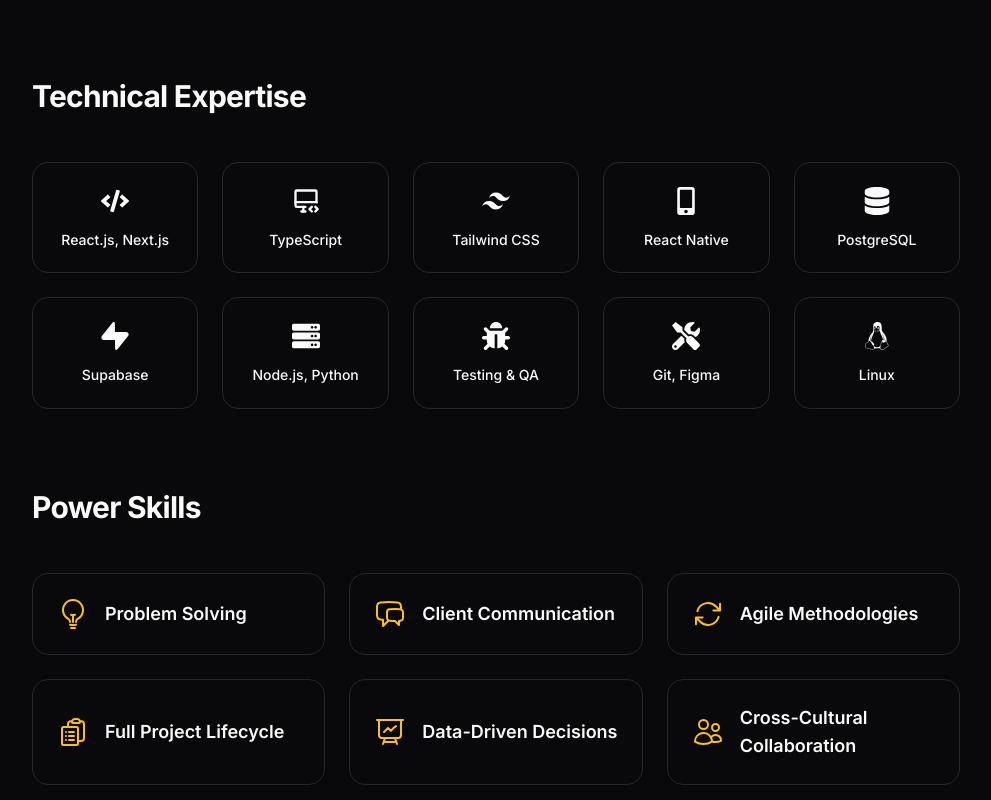
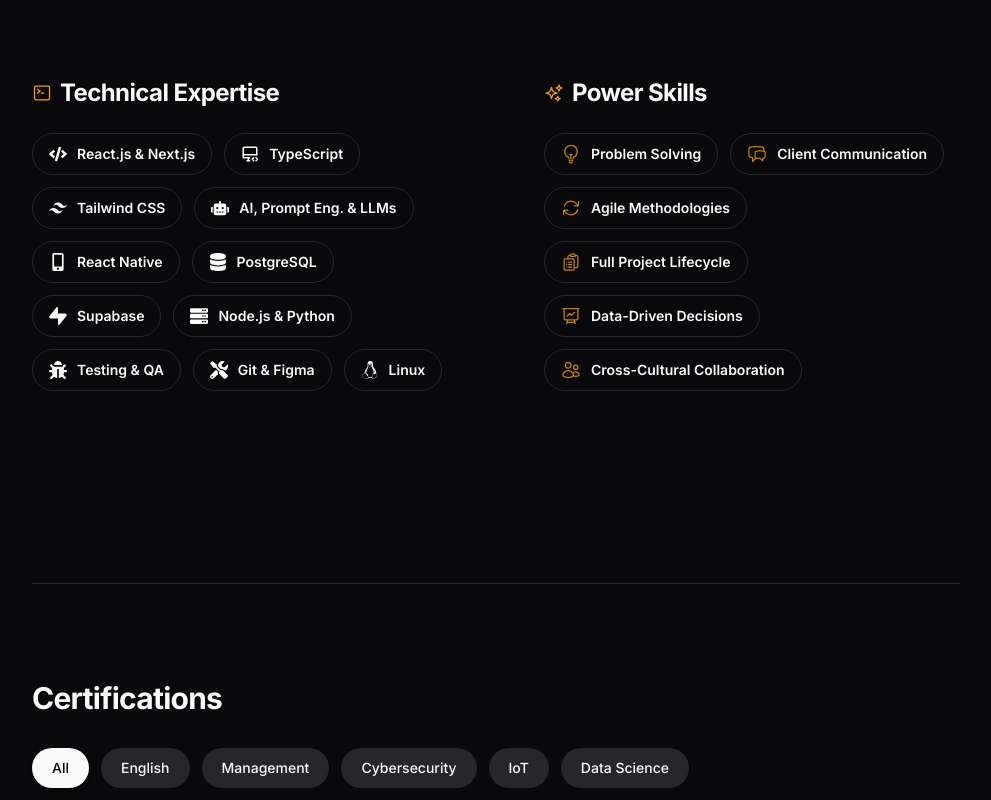
Before and after one commit to FabsCR/dev-portfolio-fabs, a Next.js app: page / in a window 1280 px wide. Shown: the part 6260-7060 px from the top of the page, without its empty margins (144-1135 px from the left). Built offline with nearby package versions, Linux system fonts and the light colour scheme.

Commit message:
feat: minimize skills layout into dynamic pills and add AI expertise

```diff
--- a/src/components/sections/Skills.tsx
+++ b/src/components/sections/Skills.tsx
@@ -1,59 +1,69 @@
 "use client";
 
 import { motion } from "framer-motion";
-import { FaCode, FaDatabase, FaLinux, FaTools, FaServer, FaBug, FaMobileAlt } from "react-icons/fa";
+import { FaCode, FaDatabase, FaLinux, FaTools, FaServer, FaBug, FaMobileAlt, FaRobot } from "react-icons/fa";
 import { SiTailwindcss, SiSupabase } from "react-icons/si";
 import { TbDeviceImacCode } from "react-icons/tb";
-import { LightBulbIcon, ChatBubbleLeftRightIcon, ArrowPathIcon, ClipboardDocumentListIcon, PresentationChartLineIcon, UsersIcon } from "@heroicons/react/24/outline";
+import { LightBulbIcon, ChatBubbleLeftRightIcon, ArrowPathIcon, ClipboardDocumentListIcon, PresentationChartLineIcon, UsersIcon, CommandLineIcon, SparklesIcon } from "@heroicons/react/24/outline";
 
 const technologies = [
-  { icon: <FaCode size={28} />, label: "React.js, Next.js" },
-  { icon: <TbDeviceImacCode size={28} />, label: "TypeScript" },
-  { icon: <SiTailwindcss size={28} />, label: "Tailwind CSS" },
-  { icon: <FaMobileAlt size={28} />, label: "React Native" },
-  { icon: <FaDatabase size={28} />, label: "PostgreSQL" },
-  { icon: <SiSupabase size={28} />, label: "Supabase" },
-  { icon: <FaServer size={28} />, label: "Node.js, Python" },
-  { icon: <FaBug size={28} />, label: "Testing & QA" },
-  { icon: <FaTools size={28} />, label: "Git, Figma" },
-  { icon: <FaLinux size={28} />, label: "Linux" },
+  { icon: <FaCode size={18} />, label: "React.js & Next.js" },
+  { icon: <TbDeviceImacCode size={18} />, label: "TypeScript" },
+  { icon: <SiTailwindcss size={18} />, label: "Tailwind CSS" },
+  { icon: <FaRobot size={18} />, label: "AI, Prompt Eng. & LLMs" },
+  { icon: <FaMobileAlt size={18} />, label: "React Native" },
+  { icon: <FaDatabase size={18} />, label: "PostgreSQL" },
+  { icon: <SiSupabase size={18} />, label: "Supabase" },
+  { icon: <FaServer size={18} />, label: "Node.js & Python" },
+  { icon: <FaBug size={18} />, label: "Testing & QA" },
+  { icon: <FaTools size={18} />, label: "Git & Figma" },
+  { icon: <FaLinux size={18} />, label: "Linux" },
 ];
 
 const powerSkills = [
-  { icon: <LightBulbIcon className="w-8 h-8" />, label: "Problem Solving" },
-  { icon: <ChatBubbleLeftRightIcon className="w-8 h-8" />, label: "Client Communication" },
-  { icon: <ArrowPathIcon className="w-8 h-8" />, label: "Agile Methodologies" },
-  { icon: <ClipboardDocumentListIcon className="w-8 h-8" />, label: "Full Project Lifecycle" },
-  { icon: <PresentationChartLineIcon className="w-8 h-8" />, label: "Data-Driven Decisions" },
-  { icon: <UsersIcon className="w-8 h-8" />, label: "Cross-Cultural Collaboration" },
+  { icon: <LightBulbIcon className="w-5 h-5" />, label: "Problem Solving" },
+  { icon: <ChatBubbleLeftRightIcon className="w-5 h-5" />, label: "Client Communication" },
+  { icon: <ArrowPathIcon className="w-5 h-5" />, label: "Agile Methodologies" },
+  { icon: <ClipboardDocumentListIcon className="w-5 h-5" />, label: "Full Project Lifecycle" },
+  { icon: <PresentationChartLineIcon className="w-5 h-5" />, label: "Data-Driven Decisions" },
+  { icon: <UsersIcon className="w-5 h-5" />, label: "Cross-Cultural Collaboration" },
 ];
 
 export default function Skills() {
   return (
     <motion.section
       id="skills"
-      className="py-24 border-t border-border/40"
-      initial={{ opacity: 0, y: 30 }}
-      whileInView={{ opacity: 1, y: 0 }}
+      className="py-24 relative"
+      initial={{ opacity: 0 }}
+      whileInView={{ opacity: 1 }}
       viewport={{ once: true, margin: "-100px" }}
       transition={{ duration: 0.6 }}
     >
-      <div className="mb-20">
-        <h2 className="text-3xl font-bold tracking-tight mb-12">Technical Expertise</h2>
-        <div className="grid grid-cols-2 sm:grid-cols-3 lg:grid-cols-5 gap-6">
+      <div className="absolute top-0 left-0 w-full h-px bg-gradient-to-r from-transparent via-border/50 to-transparent" />
+
+      <div className="grid grid-cols-1 md:grid-cols-2 gap-16 lg:gap-24 relative z-10">
+
+        {/* Technical Expertise */}
+        <div>
+          <div className="flex items-center gap-2 mb-6">
+            <CommandLineIcon className="w-5 h-5 text-amber-500" />
+            <h2 className="text-2xl font-bold tracking-tight text-foreground">Technical Expertise</h2>
+          </div>
+
+          <div className="flex flex-wrap gap-3">
             {technologies.map((tech, idx) => (
               <motion.div
                 key={idx}
-              className="group flex flex-col items-center justify-center p-6 bg-muted/20 border border-border/50 rounded-2xl hover:bg-muted/50 hover:border-border transition-all shadow-sm"
+                className="group flex items-center gap-2.5 px-4 py-2.5 bg-background border border-border/50 rounded-full hover:bg-amber-500/5 hover:border-amber-500/30 transition-all shadow-sm cursor-default"
                 initial={{ opacity: 0, scale: 0.9 }}
                 whileInView={{ opacity: 1, scale: 1 }}
                 viewport={{ once: true, margin: "-50px" }}
-              transition={{ duration: 0.4, delay: idx * 0.05 }}
+                transition={{ duration: 0.3, delay: idx * 0.05 }}
               >
-              <div className="mb-4 text-muted-foreground group-hover:text-amber-500 dark:group-hover:text-amber-400 transition-colors">
+                <div className="text-muted-foreground group-hover:text-amber-500 transition-colors">
                   {tech.icon}
                 </div>
-              <span className="text-sm font-medium text-foreground text-center leading-tight">
+                <span className="text-sm font-semibold text-foreground group-hover:text-amber-500 transition-colors">
                   {tech.label}
                 </span>
               </motion.div>
@@ -61,22 +71,27 @@
           </div>
         </div>
 
+        {/* Power Skills */}
         <div>
-        <h2 className="text-3xl font-bold tracking-tight mb-12">Power Skills</h2>
-        <div className="grid grid-cols-2 lg:grid-cols-3 gap-6">
+          <div className="flex items-center gap-2 mb-6">
+            <SparklesIcon className="w-5 h-5 text-amber-500" />
+            <h2 className="text-2xl font-bold tracking-tight text-foreground">Power Skills</h2>
+          </div>
+
+          <div className="flex flex-wrap gap-3">
             {powerSkills.map((skill, idx) => (
               <motion.div
                 key={idx}
-              className="group flex items-center gap-4 p-6 bg-background border border-border/50 rounded-2xl hover:border-foreground/30 transition-all shadow-sm"
-              initial={{ opacity: 0, x: -20 }}
-              whileInView={{ opacity: 1, x: 0 }}
+                className="group flex items-center gap-2.5 px-4 py-2.5 bg-muted/20 border border-border/40 rounded-full hover:bg-amber-500/5 hover:border-amber-500/30 transition-all shadow-sm cursor-default"
+                initial={{ opacity: 0, scale: 0.9 }}
+                whileInView={{ opacity: 1, scale: 1 }}
                 viewport={{ once: true, margin: "-50px" }}
-              transition={{ duration: 0.4, delay: idx * 0.1 }}
+                transition={{ duration: 0.3, delay: idx * 0.05 }}
               >
-              <div className="text-amber-500 dark:text-amber-400 group-hover:scale-110 transition-transform">
+                <div className="text-amber-600 dark:text-amber-500/80 group-hover:text-amber-500 transition-colors">
                   {skill.icon}
                 </div>
-              <span className="text-lg font-semibold text-foreground">
+                <span className="text-sm font-semibold text-foreground group-hover:text-amber-500 transition-colors">
                   {skill.label}
                 </span>
               </motion.div>
@@ -84,6 +99,7 @@
           </div>
         </div>
 
+      </div>
     </motion.section>
   );
 }
```
Lines whose indentation alone changed are shown as unchanged.
